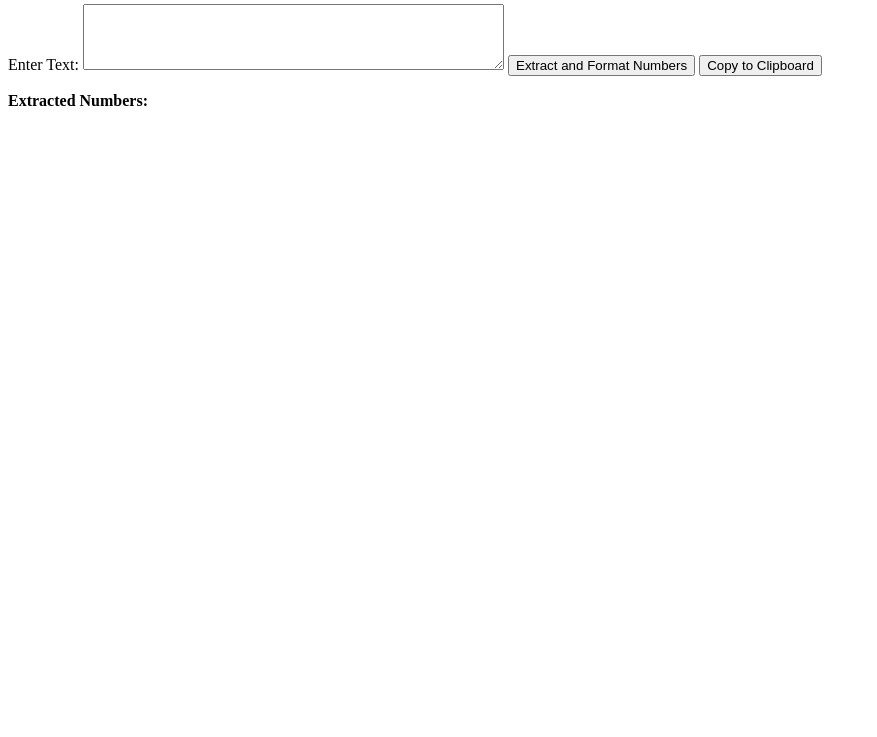
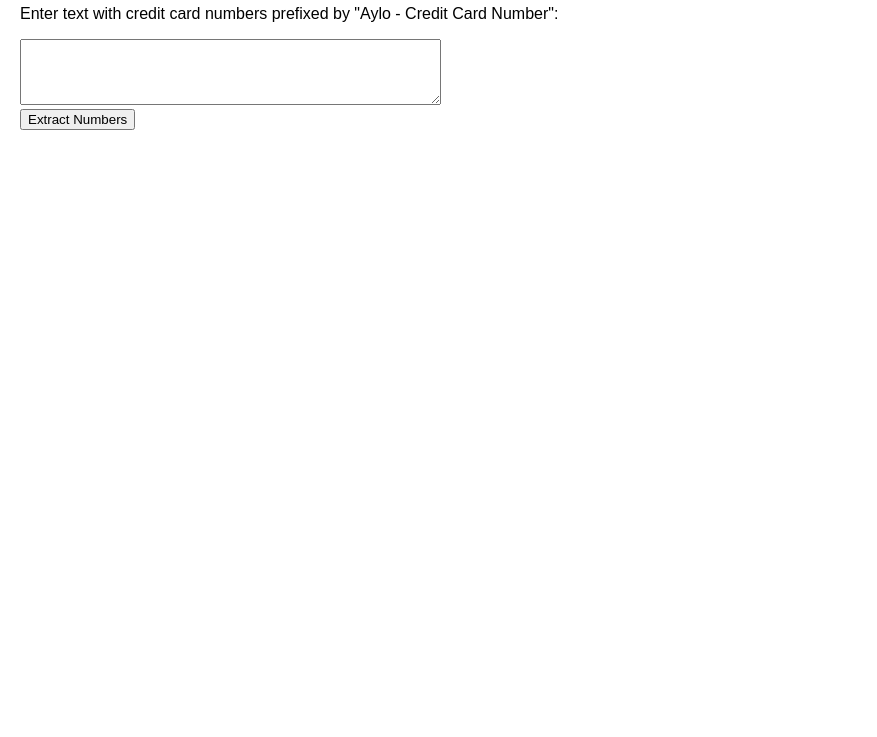
Before and after one commit to cybersecurityhandle/extractCC, a plain HTML site: page index.html in a window 1280 px wide. Shown: the part 63-800 px from the top of the page, without its empty margins (0-877 px from the left). Drawn offline with Linux system fonts and the light colour scheme.

Commit message:
Update index.html

```diff
--- a/index.html
+++ b/index.html
@@ -3,50 +3,48 @@
 <head>
     <meta charset="UTF-8">
     <meta name="viewport" content="width=device-width, initial-scale=1.0">
-    <title>Credit Card Extractor with Clipboard Feature</title>
+    <title>Credit Card Number Extractor</title>
+    <style>
+        body { font-family: Arial, sans-serif; margin: 20px; }
+        #results { margin-top: 20px; }
+    </style>
 </head>
 <body>
 
 <h2>Credit Card Number Extractor</h2>
 
-<label for="text-input">Enter Text:</label>
+<p>Enter text with credit card numbers prefixed by "Aylo - Credit Card Number":</p>
 <textarea id="text-input" rows="4" cols="50"></textarea>
+<br>
+<button onclick="extractCreditCardNumbers()">Extract Numbers</button>
 
-<button onclick="extractAndFormatNumbers()">Extract and Format Numbers</button>
-<button onclick="copyToClipboard()">Copy to Clipboard</button>
-
-<p><strong>Extracted Numbers:</strong></p>
-<p id="results"></p>
+<div id="results"></div>
 
 <script>
-function extractAndFormatNumbers() {
+function extractCreditCardNumbers() {
     var text = document.getElementById("text-input").value;
-    var regex = /\b(?:\d{4}[ -]?){3}\d{4}\b/g;
+    var regex = /(?:Aylo - Credit Card Number\s+)(\d{4}(?:[ -]?\d{2,4}){2,6})\b/g;
+    let matches, extractedNumbers = [];
 
+    while ((matches = regex.exec(text)) !== null) {
+        // Avoid infinite loops with zero-width matches
+        if (matches.index === regex.lastIndex) {
+            regex.lastIndex++;
+        }
 
+        // Add the extracted credit card number to the array
+        extractedNumbers.push(matches[1]);
+    }
 
-    var matches = text.match(regex);
-
-    var resultsContainer = document.getElementById("results");
-
-    if (matches) {
-        var uniqueMatches = Array.from(new Set(matches));
-        resultsContainer.textContent = uniqueMatches.join(", ");
-    } else {
-        resultsContainer.textContent = "No matches found";
-    }
+    displayResults(extractedNumbers);
 }
 
-function copyToClipboard() {
-    var textToCopy = document.getElementById("results").textContent;
-    if (textToCopy) {
-        navigator.clipboard.writeText(textToCopy).then(function() {
-            alert('Copied to clipboard');
-        }).catch(function(error) {
-            alert('Error copying text: ' + error);
-        });
+function displayResults(numbersArray) {
+    var resultsContainer = document.getElementById("results");
+    if (numbersArray.length > 0) {
+        resultsContainer.innerHTML = "<p><strong>Extracted Numbers:</strong><br>" + numbersArray.join("<br>") + "</p>";
     } else {
-        alert('No text to copy');
+        resultsContainer.innerHTML = "<p>No credit card numbers found.</p>";
     }
 }
 </script>
```
